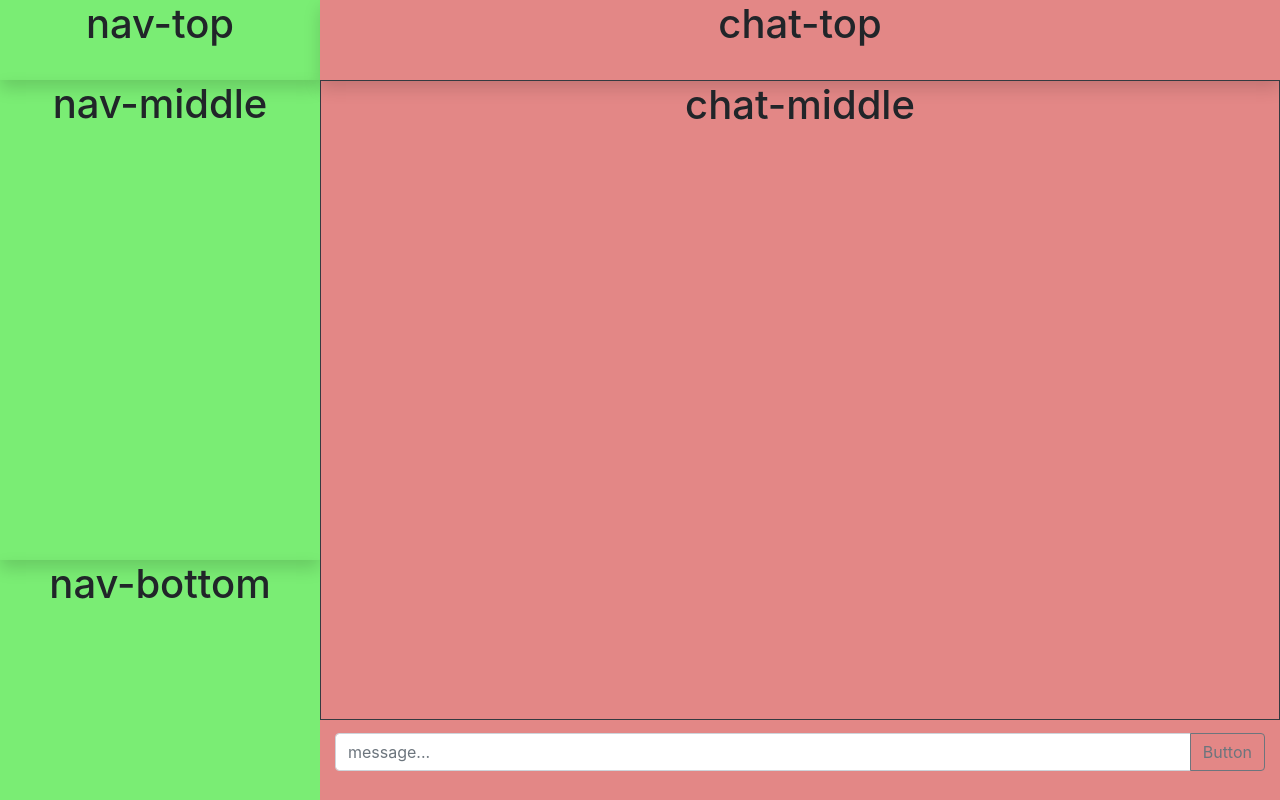
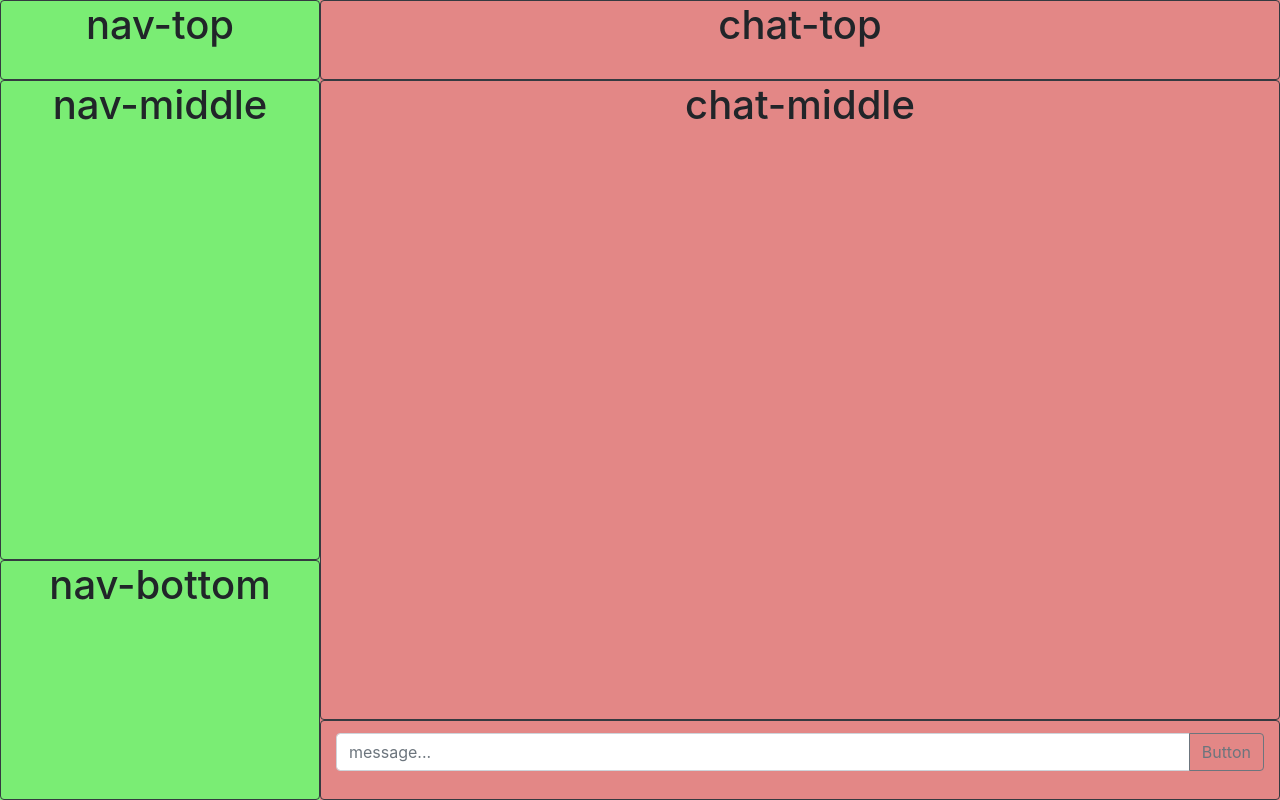
Before and after one commit to delabere/CS50W_Project2, a Flask app: page / in a window 1280 px wide. Run offline with Flask 2, Linux system fonts and the light colour scheme; some libraries are stand-ins or nearby versions.

Commit message:
bordered all sections out to make design clearer

```diff
--- a/templates/chat.html
+++ b/templates/chat.html
@@ -9,18 +9,18 @@
     <!-- left - navigation side of screen -->
     <div class="col-3" id='side-menu'>
 
-      <div class="row shadow" id='nav-top'>
+      <div class="row border border-dark rounded" id='nav-top'>
         <div class="col">
           <h1 class='text-center'>nav-top</h1>
         </div>
       </div>
 
-      <div class="row shadow" id='nav-middle'>
+      <div class="row border border-dark rounded" id='nav-middle'>
         <div class="col">
           <h1 class='text-center'>nav-middle</h1>
         </div>
       </div>
-      <div class="row shadow" id='nav-bottom'>
+      <div class="row border border-dark rounded" id='nav-bottom'>
         <div class="col">
           <h1 class='text-center'>nav-bottom</h1>
         </div>
@@ -32,17 +32,17 @@
     <!-- right - chat side of screen -->
     <div class="col" id='chat-window'>
       <!-- chat header -->
-      <div class="row shadow" id='chat-top'>
+      <div class="row border border-dark rounded" id='chat-top'>
         <div class="col">
           <h1 class='text-center'>chat-top</h1>
         </div>
       </div>
-      <div class="row border border-dark" id='chat-middle'>
+      <div class="row border border-dark rounded" id='chat-middle'>
         <div class="col">
           <h1 class='text-center'>chat-middle</h1>
         </div>
       </div>
-      <div class="row align-items-center" id='chat-bottom'>
+      <div class="row border border-dark rounded align-items-center" id='chat-bottom'>
         <div class="col">
         <div class="input-group mb-3">
   <input type="text" class="form-control" placeholder="message..." aria-label="Recipient's username" aria-describedby="button-addon2">
```
